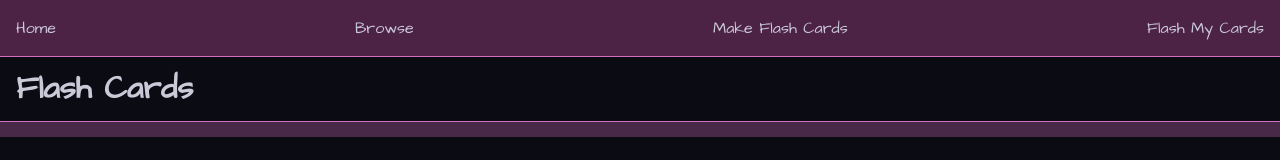
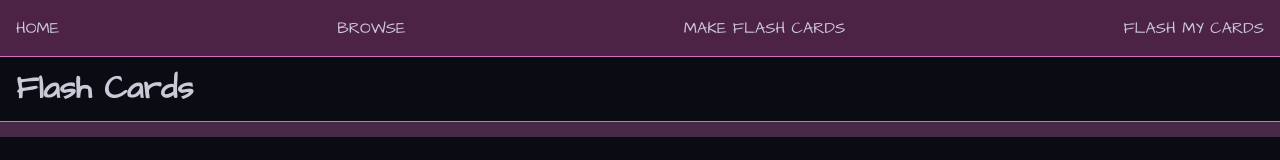
Before and after one commit to ElBrewster/studyCards, a React (Vite) app in the folder packages/app/: page / in a window 1280 px wide. Shown: the top 160 px of the page. Built offline with nearby package versions, Linux system fonts and the light colour scheme.

Commit message:
Add form component for new notecard submission

```diff
--- a/packages/app/src/components/Nav.tsx
+++ b/packages/app/src/components/Nav.tsx
@@ -3,12 +3,12 @@ import { Link } from "react-router-dom";
 export default function Nav(){
     return(
         <nav className="nav-bar">
-            <ul className="nav-root"><Link to="/home">Home</Link></ul>
-            <ul className="nav-browse"><Link to="/browse">Browse</Link></ul>
+            <ul className="nav-root"><Link to="/home">HOME</Link></ul>
+            <ul className="nav-browse"><Link to="/browse">BROWSE</Link></ul>
             {/* //browse cards and have a nav for decks? need a new browser link for a deck that exists */}
-            <ul className="nav-add-cards"><Link to="/add">Make Flash Cards</Link></ul>
+            <ul className="nav-add-cards"><Link to="/add">MAKE FLASH CARDS</Link></ul>
             {/* //add a new deck category or just add a card with a deck category option? I think keep it simple, only input a card and if you add a deck category we can filter for it on the backend*/}
-            <ul className="nav-study"><Link to="/flash">Flash My Cards</Link></ul>
+            <ul className="nav-study"><Link to="/flash">FLASH MY CARDS</Link></ul>
         </nav>
     );
 }
```
Also changed, not shown: packages/app/src/components/NewCardForm.tsx (added, +14 -0 lines).
